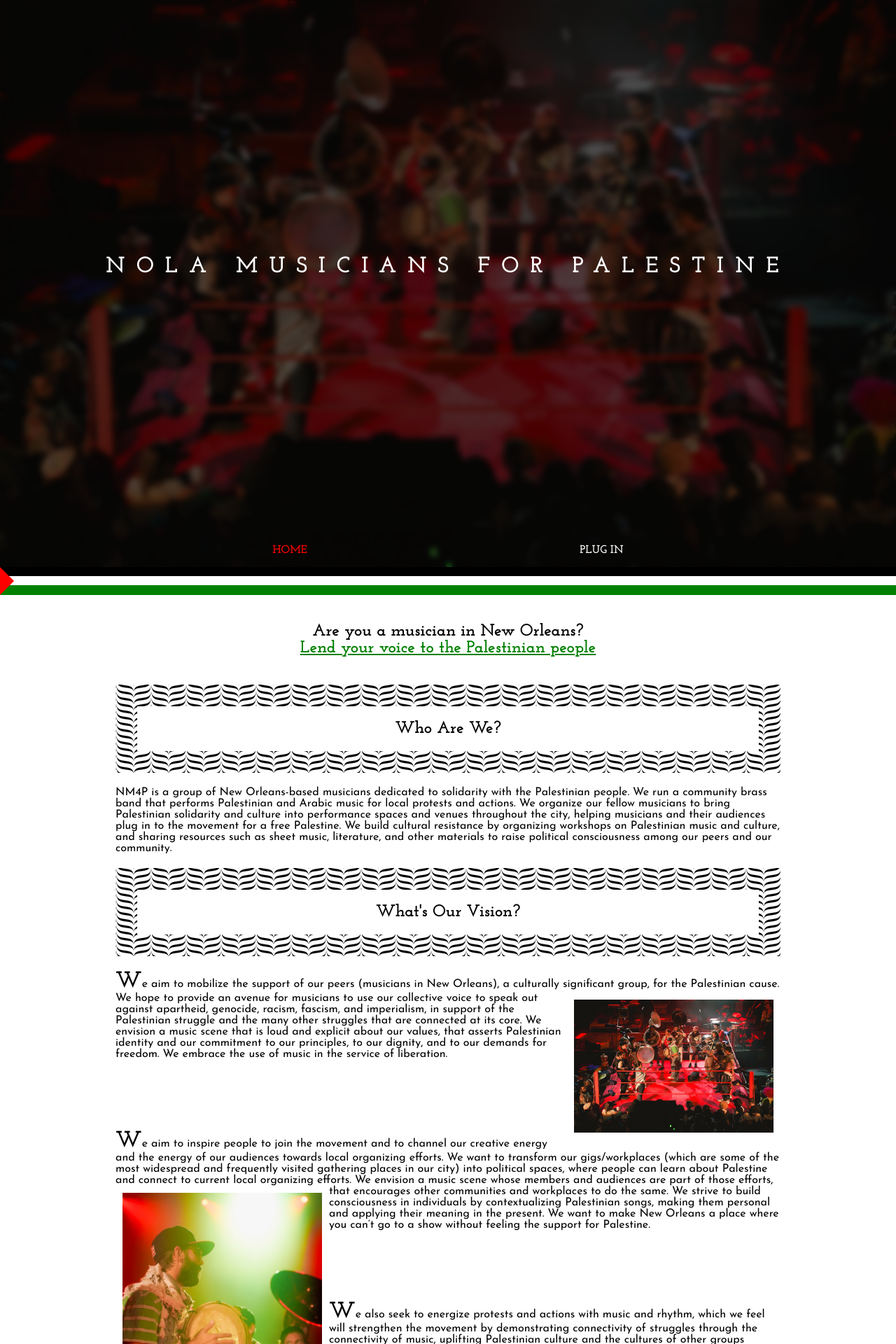
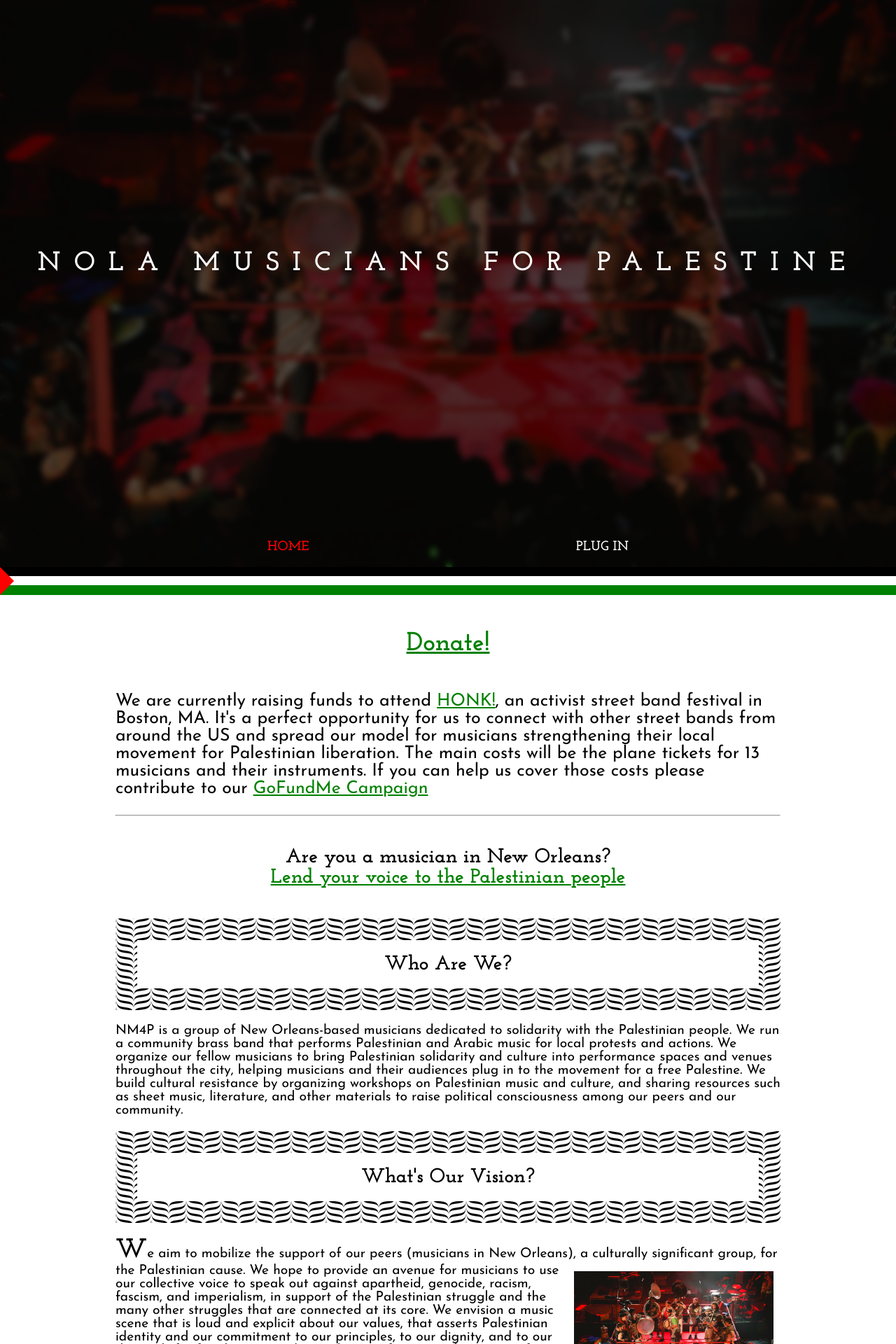
Before and after one commit to beatboxchad/nm4p_website, a Jekyll site: the page built from index.html, in a window 1280 px wide. Shown: the top 1920 px of the page at 70% size. Built offline with Jekyll 4.4.1, drawn with Linux system fonts in a browser that asks for light colours.

Commit message:
add donate button and increase font size

```diff
--- a/_sass/main.scss
+++ b/_sass/main.scss
@@ -8,6 +8,7 @@
 
 body{
 	font-family: "Josefin Sans";
+	font-size: 1.2em;
 	margin: 0px;
 	padding: 0px;
 
@@ -21,6 +22,9 @@ body{
 		font-weight: bold;
 	}
 
+}
+.donate{
+	font-size: 1.3em;
 }
 
 .net-pattern-bg > h2{
--- a/index.html
+++ b/index.html
@@ -1,6 +1,15 @@
 ---
 ---
 <div class="centered-section">
+	<div class="donate">
+		<a href="https://www.gofundme.com/f/new-orleans-musicians-for-palestine-goes-to-honk-in-boston"><h2>Donate!</h1></a>
+		<p>
+			We are currently raising funds to attend <a href="https://honkfest.org/">HONK!</a>, an activist street band festival in Boston, MA.
+			It's a perfect opportunity for us to connect with other street bands from around the US and spread our model for musicians strengthening their local movement for Palestinian liberation.
+			The main costs will be the plane tickets for 13 musicians and their instruments. If you can help us cover those costs please contribute to our <a href="https://www.gofundme.com/f/new-orleans-musicians-for-palestine-goes-to-honk-in-boston">GoFundMe Campaign</a>
+		</p>
+	</div>
+	<hr>
 	<div class="sign-up">
 		<h2>
 			Are you a musician in New Orleans?
```
Also changed, not shown: 3 other files.
